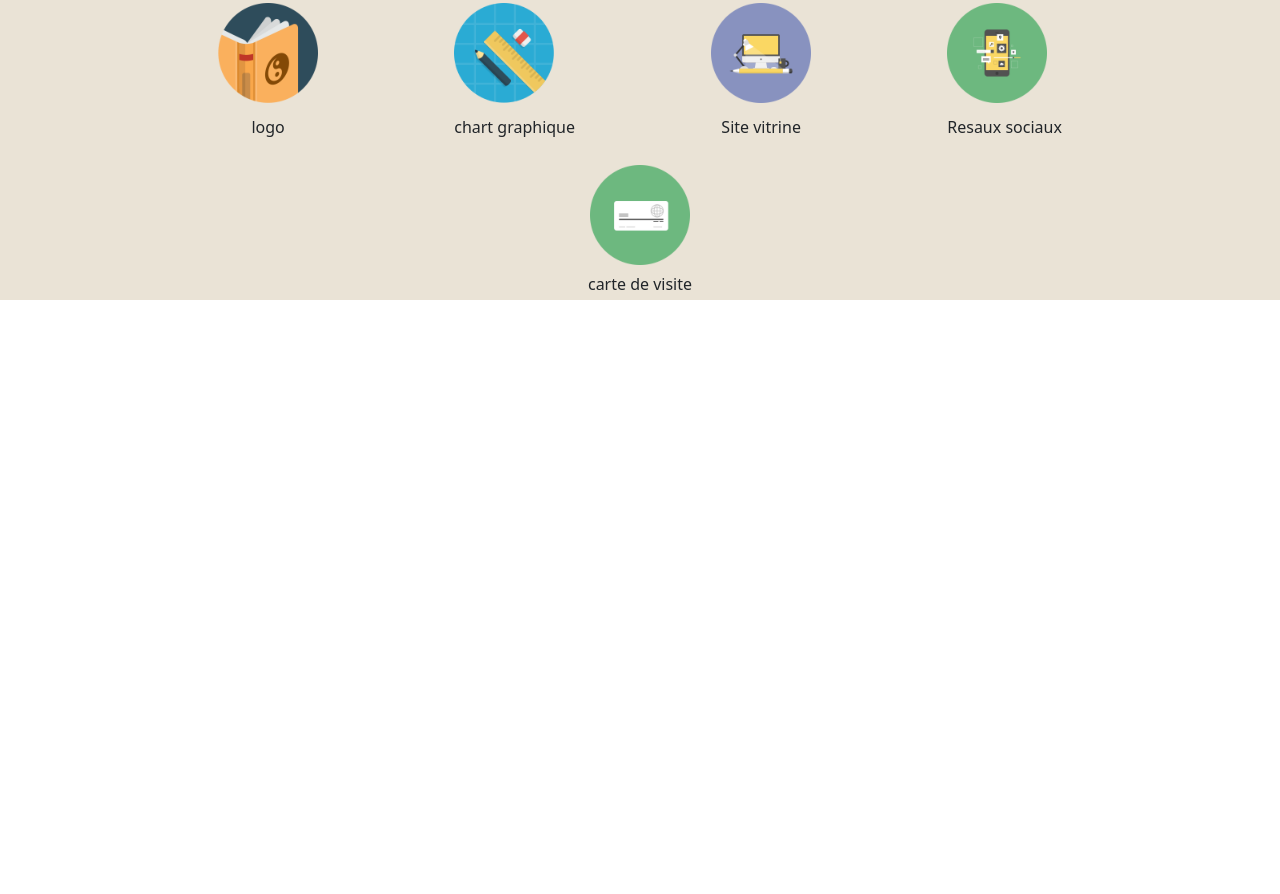
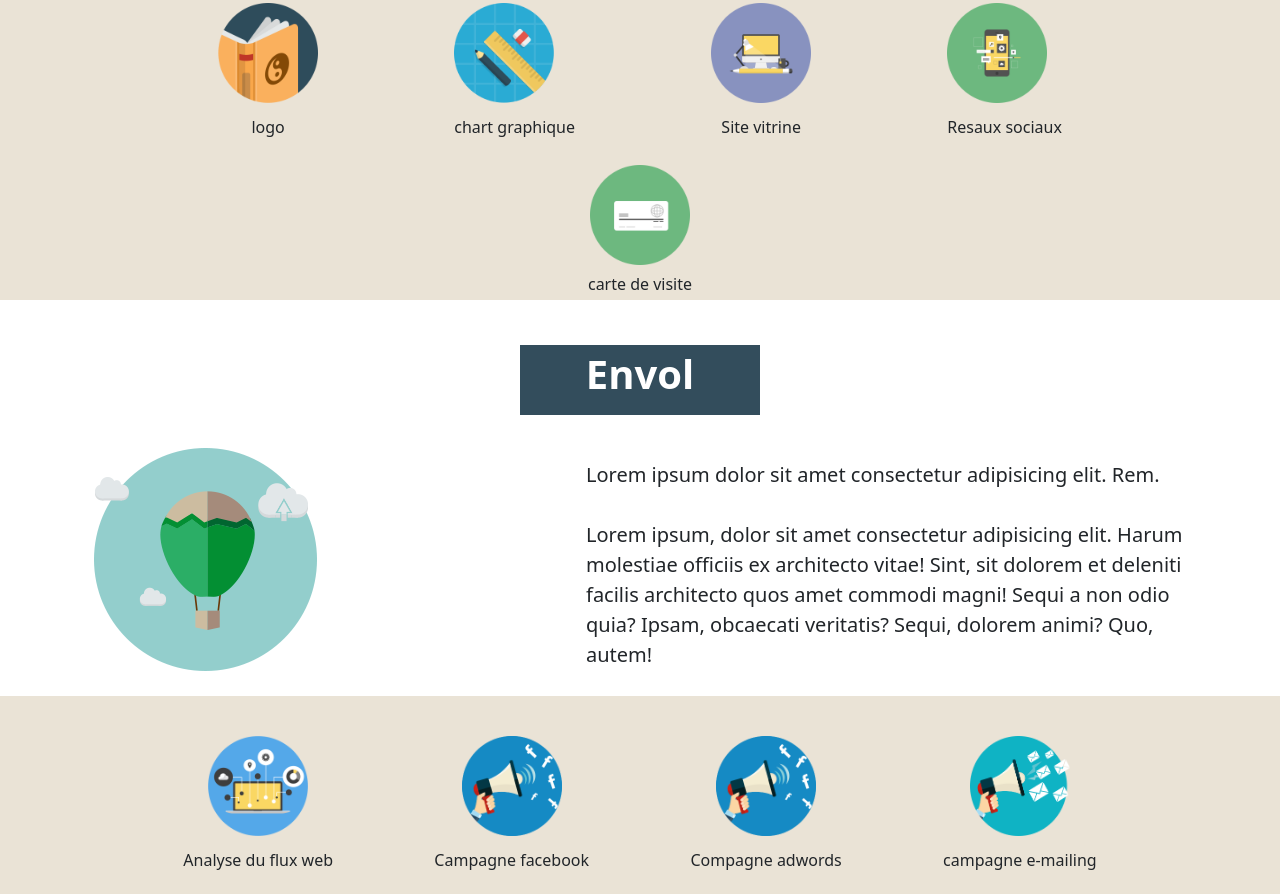
Before and after one commit to Room101o/youcommunic, a website: page index.html in a window 1280 px wide. Shown: the part 1357-2251 px from the top of the page. Before the commit the page ends 1667 px from the top, so only its background shows below. Drawn offline with nearby package versions, Linux system fonts and the light colour scheme.

Commit message:
fin socieal media

```diff
--- a/index.html
+++ b/index.html
@@ -160,6 +160,65 @@
     </div>
 
   </section>
+  <!-- envol -->
+    <!-- start section   -->
+    <section class="container">
+      <!-- text -->
+      <div class="">
+        <div class="  mt-4 d-flex align-items-center justify-content-center">
+          <h1 class=" mt-5 fs-6 bg-blue text-white text-center fs-1 fw-semibold  pt-1"
+            style="width: 240px; height: 70px;">Envol</h1>
+        </div>
+
+        <div class=" d-flex align-items-center justify-content-between pt-5 pb-5  container">
+          <img class="" src="./public/img/icon-envole.png" alt="">
+          <div class="" style="width: 600px; height: 200px;">
+            <p class="fs-5">
+              Lorem ipsum dolor sit amet consectetur adipisicing elit. Rem.
+              <br><br>
+              Lorem ipsum, dolor sit amet consectetur adipisicing elit. Harum molestiae
+              officiis ex architecto vitae! Sint, sit dolorem et deleniti facilis architecto
+              quos amet commodi magni! Sequi a non odio quia? Ipsam, obcaecati veritatis? Sequi, dolorem animi? Quo,
+              autem!
+            </p>
+          </div>
+        </div>
+      </div>
+    </section>
+    <section class=" bg-icons p-3">
+      <div class="container d-flex align-items-center justify-content-evenly mt-5">
+        <div>
+          <div class="d-flex align-items-center justify-content-center" >
+            <img src="./public/img/icon-analyse-flux-web.png" width="100px" height="100px" alt="">
+          </div>
+          <h4 class="text-center pt-3 fs-6">Analyse du flux web</h4>
+        </div>
+        <div>
+          <div class="d-flex align-items-center justify-content-center" >
+            <img src="./public/img/icon-campagne-facebook.png" width="100px" height="100px" alt="">
+          </div>
+          <h4 class="text-center pt-3 fs-6">Campagne facebook</h4>
+
+        </div>
+        <div>
+          <div class="d-flex align-items-center justify-content-center" >
+            <div class="d-flex align-items-center justify-content-center" >
+              <img src="./public/img/icon-campagne-facebook.png" width="100px" height="100px" alt="">
+            </div>
+            </div>
+          <h4 class="text-center pt-3 fs-6">Compagne adwords</h4>
+
+        </div>
+        <div>
+          <div class="d-flex align-items-center justify-content-center" >
+            <img src="./public/img/icon-campagne-e-mailing.png" width="100px" height="100px" alt="">
+          </div>
+          <h4 class="text-center pt-3 fs-6">campagne e-mailing</e-mailing></h4>
+
+        </div>
+      </div>
+    </section>
+
 
 
 
```
